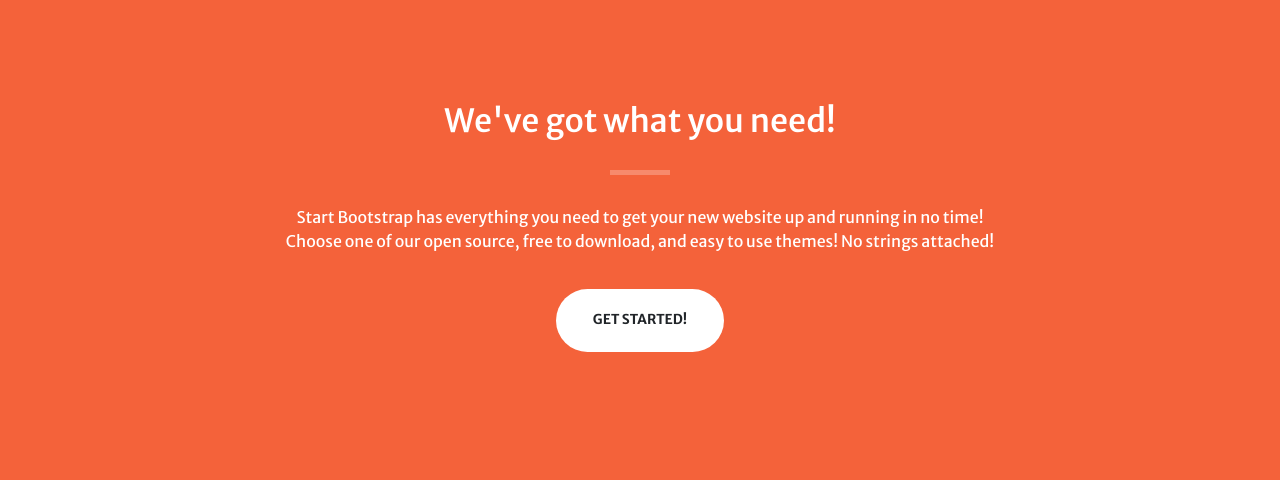
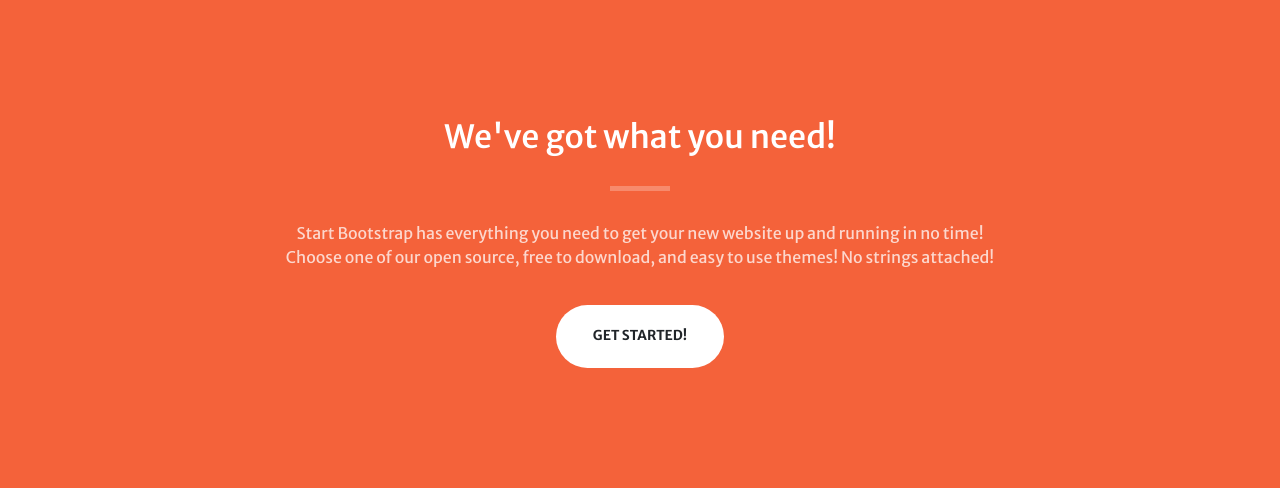
Before and after one commit to Dominik-Gryszkiewicz/Creative-Agency-bootstrap-template, a plain HTML site: page index.html in a window 1280 px wide. Shown: the part 862-1350 px from the top of the page. Drawn offline with nearby package versions, Linux system fonts and the light colour scheme.

Commit message:
fix padding in need section

```diff
--- a/sass/_section-need.sass
+++ b/sass/_section-need.sass
@@ -1,6 +1,6 @@
 .need
     min-height: 50vh
-    padding: 6.5rem 2rem 8rem 2rem
+    padding: 7.5rem 2rem
     background-color: $main-orange
 
     .need-text
@@ -10,6 +10,9 @@
             background-color: white
             margin-top: 20px
 
+        p
+            color: rgba(255, 255, 255, 0.75)
+
     .divider
         height: 5px
         width: 60px
```
Also changed, not shown: css/style.css, 1 other file.
